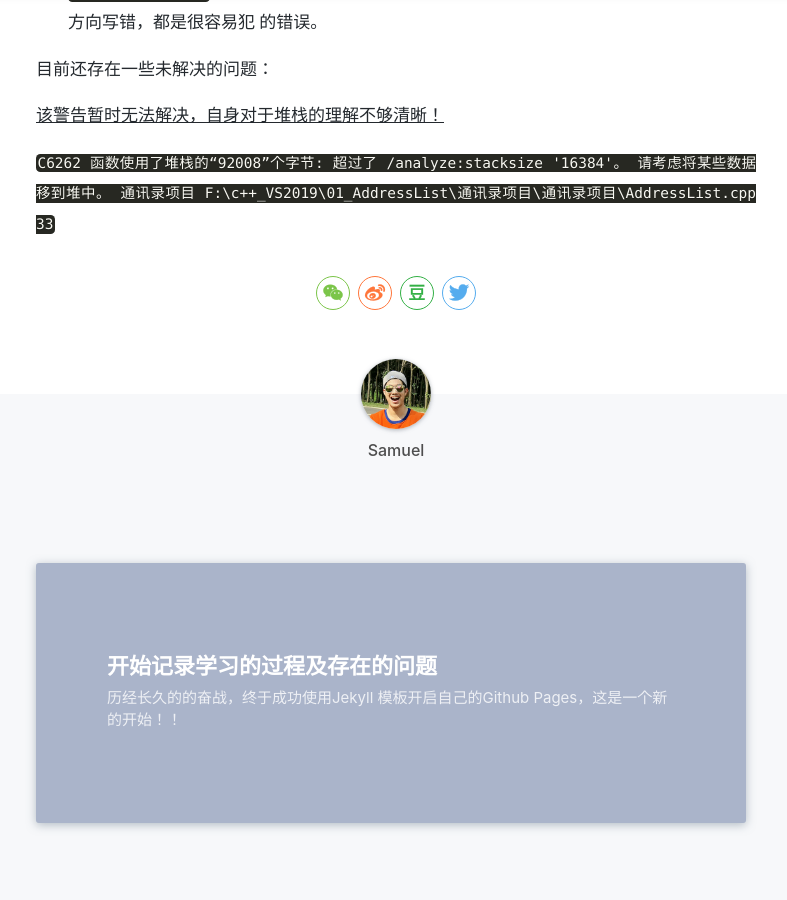
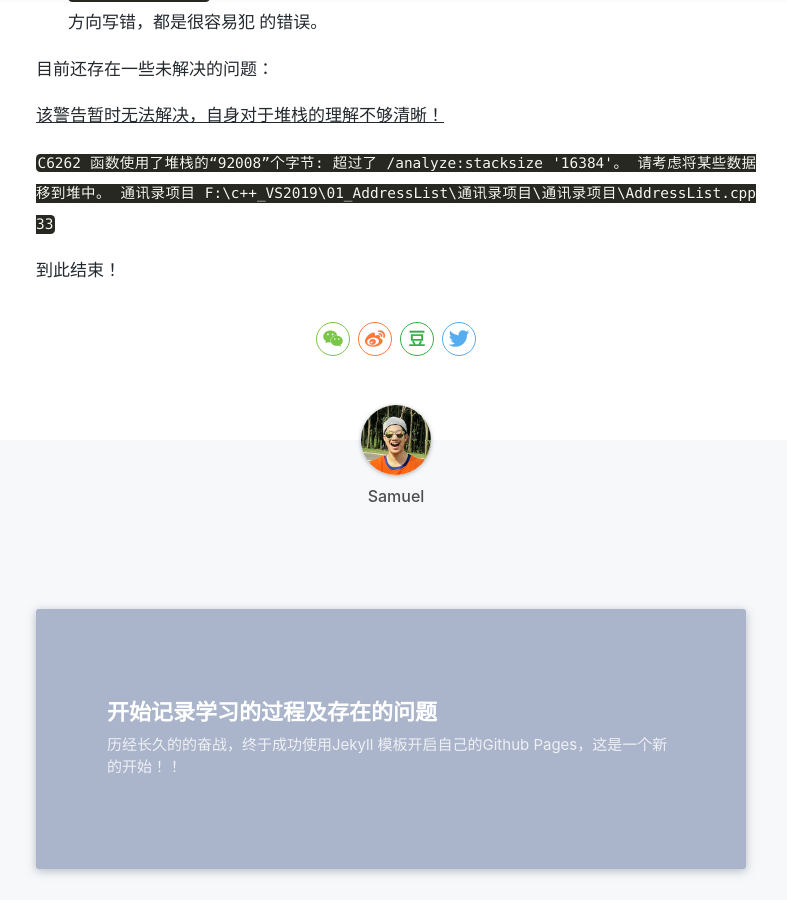
Before and after one commit to lrf1995/myblogs, a Jekyll site: the page built from _posts/2021-04-28-C++教程通讯录项目的编写及存在的问题.md, in a window 1280 px wide and 900 px high, scrolled down 692 px. Shown: the whole window, without its empty margins (244-1031 px from the left). Built offline with Jekyll 4.4.1, drawn with Linux system fonts in a browser that asks for light colours; nearby versions of some CDN libraries; a style sheet for code colours, icons or effects is not loaded.

Commit message:
修改文件: _posts/2021-04-28-C++教程通讯录项目的编写及存在的问题.md

```diff
--- a/_posts/2021-04-28-C++教程通讯录项目的编写及存在的问题.md
+++ b/_posts/2021-04-28-C++教程通讯录项目的编写及存在的问题.md
@@ -28,3 +28,5 @@
 <u>该警告暂时无法解决，自身对于堆栈的理解不够清晰！</u>
 
 `C6262	函数使用了堆栈的“92008”个字节: 超过了 /analyze:stacksize '16384'。 请考虑将某些数据移到堆中。	通讯录项目	F:\c++_VS2019\01_AddressList\通讯录项目\通讯录项目\AddressList.cpp	33`
+
+到此结束！
```
